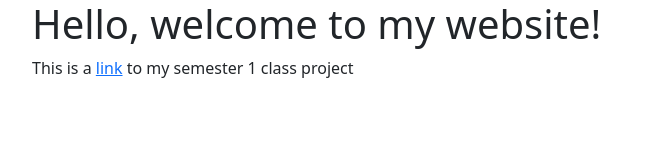
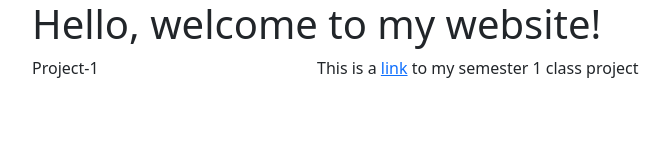
Before and after one commit to ShalakaS/shalakas.github.io, a plain HTML site: page index.html in a window 1280 px wide. Shown: the whole page, without its empty margins (50-720 px from the left). Drawn offline with nearby package versions, Linux system fonts and the light colour scheme.

Commit message:
building main page

```diff
--- a/index.html
+++ b/index.html
@@ -6,8 +6,11 @@
   </head>
   <body>
     <div class="container">
-    <h1>Hello, welcome to my website!</h1>
-    <p>This is a <a target="_blank" href="https://shalakas.github.io/CJS_Project/">link</a> to my semester 1 class project</p>
+      <h1>Hello, welcome to my website!</h1>
+      <div class="row">
+        <div class="col-sm-3">Project-1</div>
+        <div class="col-sm-9"><p>This is a <a target="_blank" href="https://shalakas.github.io/CJS_Project/">link</a> to my semester 1 class project</p></div>
+      </div>
     </div>
   </body>
 </html>
```
Also changed, not shown: map_photo.jpeg (added).
